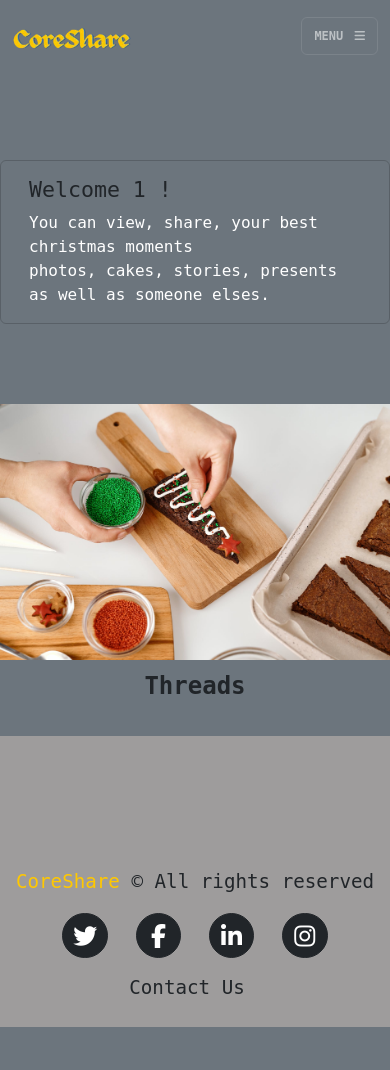
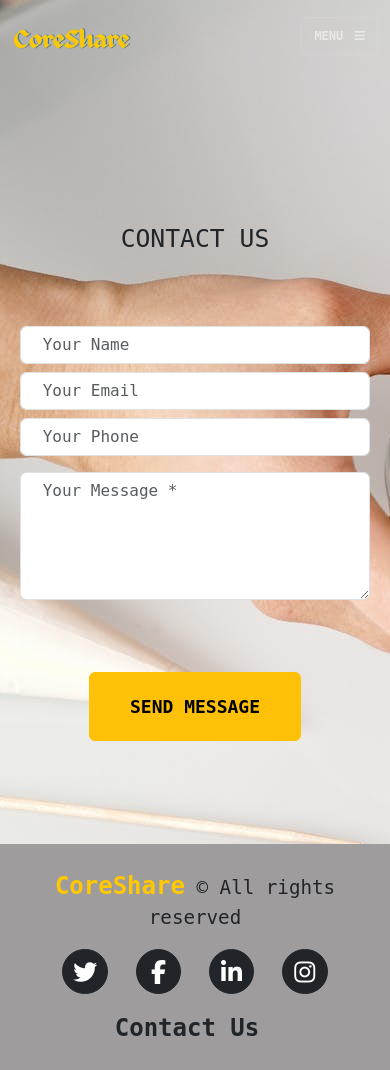
Before and after one commit to Esmael-Pinho/Third-Milestone-Project, a Flask app: page / in a window 390 px wide. Before the commit the page ends 1027 px from the top, so only its background shows below. Run offline with Flask 2, Linux system fonts and the light colour scheme; the visitor is signed in with stand-in values (Sample User, id 1); some libraries are stand-ins or nearby versions.

Commit message:
added contact page, few inputs, name, email, phone, textarea,

```diff
--- a/coreshare/routes.py
+++ b/coreshare/routes.py
@@ -7,7 +7,7 @@ from coreshare.model import User
 
 @app.route("/")
 def home():
-    return render_template("index.html")
+    return render_template("contact.html")
 
 
 @app.route("/register", methods=["GET", "POST"])
--- a/coreshare/static/css/style.css
+++ b/coreshare/static/css/style.css
@@ -14,7 +14,7 @@
 
 
 :root {
-  --light-blue: #5fa2c3;
+  --light-blue: #40a6da;
   --grey: #9e9c9c;
   --red: #e61a21;
   --light-red: #e74536;
@@ -30,6 +30,9 @@
 /* Body */
 html {
   scroll-padding-top: 4.5rem;
+}
+.light-blue {
+  color: var(--light-blue);
 }
 
 body {
@@ -142,6 +145,11 @@ header p{
   color: var(--blue);
 }
 
+.footer-cont, .web-name {
+  font-weight: 700;
+  font-size: 1.5rem;
+}
+
 /* Footer Links */
 .btn-social {
   height: 2.85rem;
@@ -171,17 +179,18 @@ header p{
 }
 .reg-log-title {
   font-size: 56px;
-  color: var(--white);
+  font-weight: 900;
 }
 
 .mess-1 {
   margin: 1.5rem auto 3rem auto;
+  font-family: "Ubuntu", 'Oswald', monospace;
 }
 .mess-2 {
   margin-top: 1rem;
 }
 
-.form-floating {
+.form-floating, .form-group {
   margin: .5rem;
 }
 
@@ -263,6 +272,24 @@ header p{
   background-color: transparent;
 }
 
+#contact {
+  background-image: url(../images/intro-img-1.jpg);
+  height: 100vh;
+}
+
+#contact .container {
+  padding-top: 6rem;
+}
+.form-group textarea {
+  height: 128px;
+}
+.cont-us {
+  margin-bottom: 4rem;
+}
+.contact-btn {
+  margin-top: 4rem;
+}
+
 
 /* Media screen width equal to or greater than the xx-large breakpoint */
 @media (min-width: 1400px) {
--- a/coreshare/templates/base.html
+++ b/coreshare/templates/base.html
@@ -79,7 +79,7 @@
             <div class="container">
                 <div class="row align-items-center sticky-bottom">
                     <div class="col-lg-4 text-lg-start">
-                        <span class="bold yellow">CoreShare</span> <span> &copy; All rights reserved</span>
+                        <span class="bold yellow web-name">CoreShare</span> <span> &copy; All rights reserved</span>
                     </div>
                     <div class="col-lg-4 my-3 my-lg-0">
                         <a class="btn btn-dark btn-social mx-2" href="#" aria-label="Twitter"><i class="fab fa-twitter"></i>
--- a/coreshare/templates/contact.html
+++ b/coreshare/templates/contact.html
@@ -1,7 +1,46 @@
 {% extends "base.html" %}
 {% block content %}
 
-
+<section class="dash-section" id="contact">
+    <div class="container">
+        <div class="text-center cont-us">
+            <h2 class="section-heading text-uppercase">Contact Us</h2>
+            <h3 class="section-subheading text-muted"></h3>
+        </div>
+        <form id="contactForm">
+            <div class="row align-items-stretch mb-5">
+                <div class="col-md-6">
+                    <div class="form-group">
+                        <!-- Name input-->
+                        <input class="form-control" id="name" type="text" placeholder=" Your Name " data-sb-validations="required" />
+                        <div class="invalid-feedback" data-sb-feedback="name:required">A name is required.</div>
+                    </div>
+                    <div class="form-group">
+                        <!-- Email address input-->
+                        <input class="form-control" id="email" type="email" placeholder=" Your Email " data-sb-validations="required,email" />
+                        <div class="invalid-feedback" data-sb-feedback="email:required">An email is required.</div>
+                        <div class="invalid-feedback" data-sb-feedback="email:email">Email is not valid.</div>
+                    </div>
+                    <div class="form-group mb-md-0">
+                        <!-- Phone number input-->
+                        <input class="form-control" id="phone" type="tel" placeholder=" Your Phone " data-sb-validations="required" />
+                        <div class="invalid-feedback" data-sb-feedback="phone:required">A phone number is required.</div>
+                    </div>
+                </div>
+                <div class="col-md-6">
+                    <div class="form-group form-group-textarea mb-md-0">
+                        <!-- Message input-->
+                        <textarea class="form-control" id="message" placeholder=" Your Message *" data-sb-validations="required"></textarea>
+                        <div class="invalid-feedback" data-sb-feedback="message:required">A message is required.</div>
+                    </div>
+                </div>
+            </div>
+            <div class="text-center contact-btn">
+                <button class="btn btn-warning btn-xl text-uppercase" id="submitButton" type="submit">Send Message</button>
+            </div>
+        </form>
+    </div>
+</section>
 
 
 {% endblock %}
--- a/coreshare/templates/login.html
+++ b/coreshare/templates/login.html
@@ -4,14 +4,14 @@
     <div class="login-page container">
         <div class="">
             <div class="title-cont">
-                <h2 class="reg-log-title">Login</h2>
+                <h2 class="reg-log-title black">Login</h2>
             </div>
 
             <div class="row justify-content-md-center mess-1">
                 <div class="card text-bg-primary col-sm-12 col-md-7 col-lg-4">
                     <div class="card-body">
-                        <h4 class="card-title">Welcome to CoreShare</h4>
-                        <p class="card-text">The place to share, your best christmas moments<br>
+                        <h4 class="card-title">Welcome to <span class="yellow"> CoreShare</span></h4>
+                        <p class="card-text">Share, your best christmas moments<br>
                             from photos, cakes, stories, presents...</p>
                         Please login below to continue:
                     </div>
--- a/coreshare/templates/register.html
+++ b/coreshare/templates/register.html
@@ -3,14 +3,14 @@
 
 <div class="register-page container">
     <div class="title-cont">
-        <h2 class="reg-log-title">Register</h2>
+        <h2 class="reg-log-title black">Register</h2>
     </div>
 
     <div class="row justify-content-md-center mess-1">
         <div class="card text-bg-primary col-sm-12 col-md-7 col-lg-4">
             <div class="card-body">
-                <h4 class="card-title">Welcome to CoreShare</h4>
-                <p class="card-text">The place to share, your best christmas moments<br>
+                <h4 class="card-title">Welcome to<span class="yellow"> CoreShare</span></h4>
+                <p class="card-text">Share, your best christmas moments<br>
                     from photos, cakes, stories, presents...</p>
                 Please register below to continue:
             </div>
```
